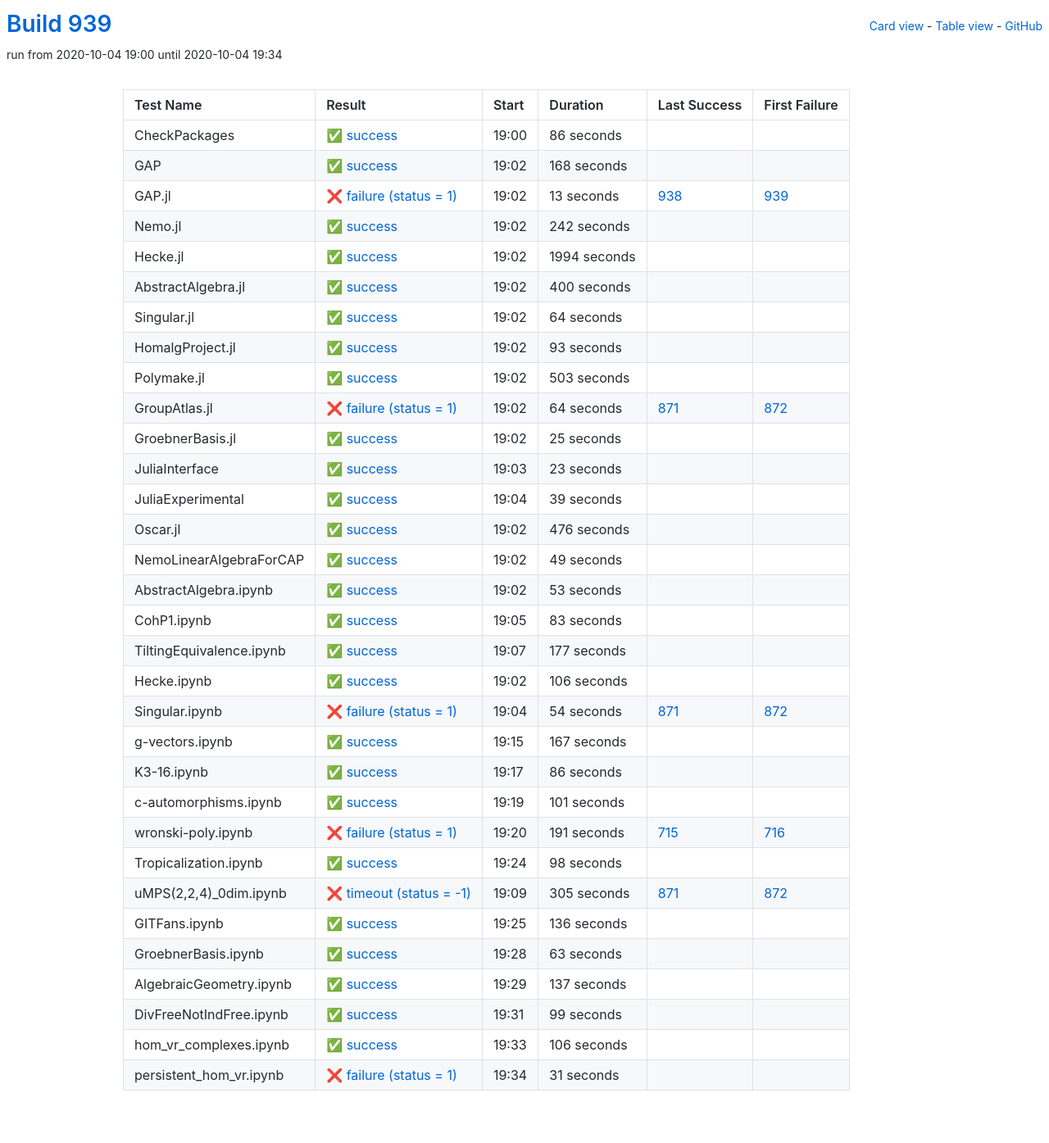
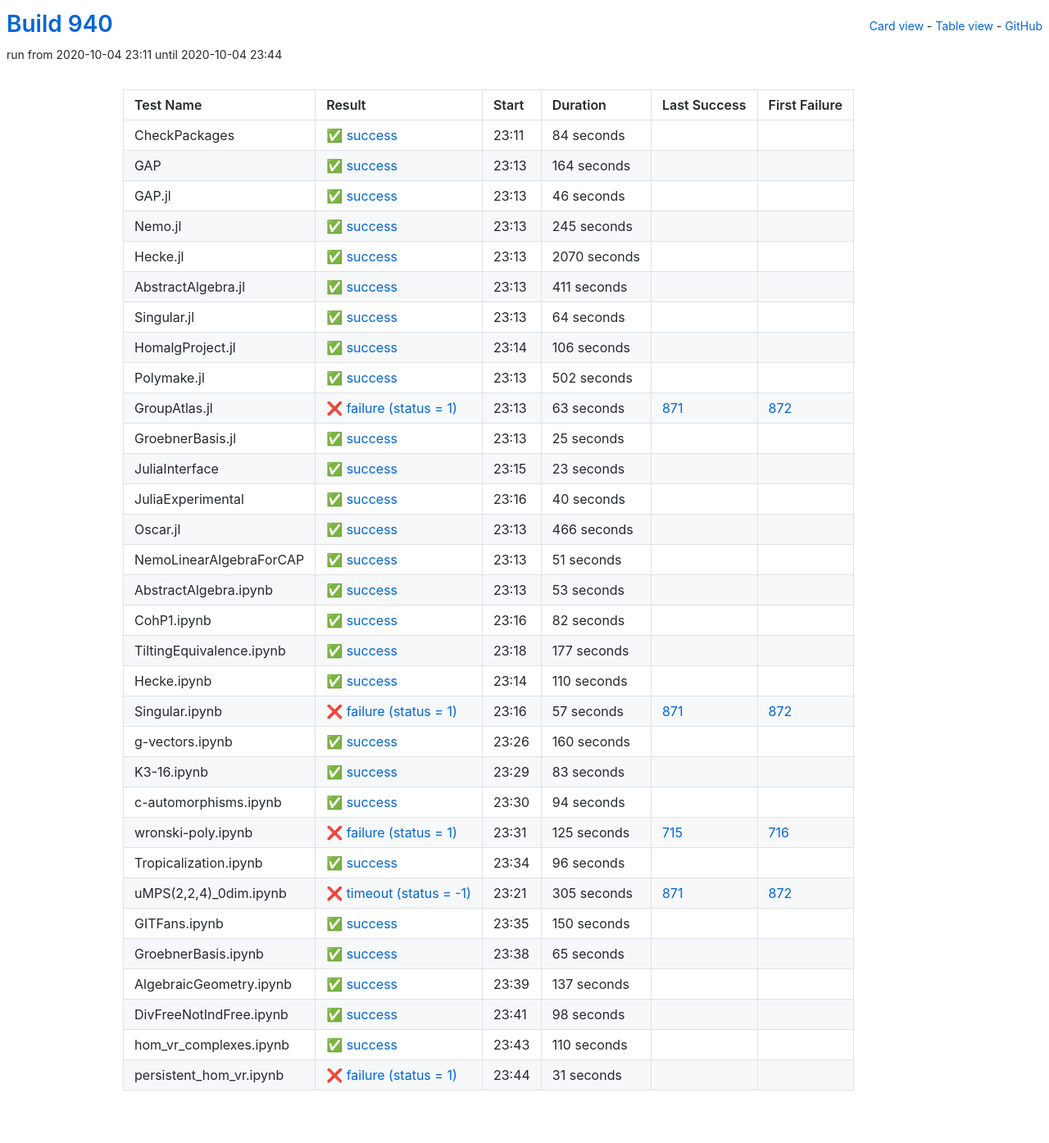
Before and after one commit to oscar-system/oscar-ci-status-stable, a Jekyll site: the page built from table.html, in a window 1280 px wide. Shown: the whole page at 82% size. Built offline with Jekyll 4.4.1, drawn with Linux system fonts in a browser that asks for light colours.

Commit message:
Build #940

```diff
--- a/_data/ci.yml
+++ b/_data/ci.yml
@@ -1,6 +1,6 @@
 ---
-build: 939
-build_url: https://oscarci.mathematik.uni-kl.de/job/oscar-stable/939/
+build: 940
+build_url: https://oscarci.mathematik.uni-kl.de/job/oscar-stable/940/
 job: oscar-stable
 organization: oscar-system
 repo: oscar-ci-status-stable
@@ -8,80 +8,80 @@ repourl: https://github.com/oscar-system/oscar-ci-status-stable
 tests:
 - name: CheckPackages
   id: checkpackages
-  log: https://oscarci.mathematik.uni-kl.de/job/oscar-stable/939/artifact/logs/build-939/CheckPackages.log
-  start: 2020-10-04 19:00
+  log: https://oscarci.mathematik.uni-kl.de/job/oscar-stable/940/artifact/logs/build-940/CheckPackages.log
+  start: 2020-10-04 23:11
   success: true
   exitcode: 0
   status: success
-  duration: 86
+  duration: 84
   last_success: false
   last_success_url:
   first_failure: false
   first_failure_url:
 - name: GAP
   id: gap
-  log: https://oscarci.mathematik.uni-kl.de/job/oscar-stable/939/artifact/logs/build-939/GAP.log
-  start: 2020-10-04 19:02
+  log: https://oscarci.mathematik.uni-kl.de/job/oscar-stable/940/artifact/logs/build-940/GAP.log
+  start: 2020-10-04 23:13
   success: true
   exitcode: 0
   status: success
-  duration: 168
+  duration: 164
   last_success: false
   last_success_url:
   first_failure: false
   first_failure_url:
 - name: GAP.jl
   id: gap-jl
-  log: https://oscarci.mathematik.uni-kl.de/job/oscar-stable/939/artifact/logs/build-939/GAP.jl.log
-  start: 2020-10-04 19:02
-  success: false
-  exitcode: 1
-  status: failure
-  duration: 13
-  last_success: 938
-  last_success_url: https://oscarci.mathematik.uni-kl.de/job/oscar-stable/938/
-  first_failure: 939
-  first_failure_url: https://oscarci.mathematik.uni-kl.de/job/oscar-stable/939/
-- name: Nemo.jl
-  id: nemo-jl
-  log: https://oscarci.mathematik.uni-kl.de/job/oscar-stable/939/artifact/logs/build-939/Nemo.jl.log
-  start: 2020-10-04 19:02
+  log: https://oscarci.mathematik.uni-kl.de/job/oscar-stable/940/artifact/logs/build-940/GAP.jl.log
+  start: 2020-10-04 23:13
   success: true
   exitcode: 0
   status: success
-  duration: 242
+  duration: 46
+  last_success: false
+  last_success_url:
+  first_failure: false
+  first_failure_url:
+- name: Nemo.jl
+  id: nemo-jl
+  log: https://oscarci.mathematik.uni-kl.de/job/oscar-stable/940/artifact/logs/build-940/Nemo.jl.log
+  start: 2020-10-04 23:13
+  success: true
+  exitcode: 0
+  status: success
+  duration: 245
   last_success: false
   last_success_url:
   first_failure: false
   first_failure_url:
 - name: Hecke.jl
   id: hecke-jl
-  log: https://oscarci.mathematik.uni-kl.de/job/oscar-stable/939/artifact/logs/build-939/Hecke.jl.log
-  start: 2020-10-04 19:02
+  log: https://oscarci.mathematik.uni-kl.de/job/oscar-stable/940/artifact/logs/build-940/Hecke.jl.log
+  start: 2020-10-04 23:13
   success: true
   exitcode: 0
   status: success
-  duration: 1994
+  duration: 2070
   last_success: false
   last_success_url:
   first_failure: false
   first_failure_url:
 - name: AbstractAlgebra.jl
   id: abstractalgebra-jl
-  log: https://oscarci.mathematik.uni-kl.de/job/oscar-stable/939/artifact/logs/build-939/AbstractAlgebra.jl.log
-  start: 2020-10-04 19:02
+  log: https://oscarci.mathematik.uni-kl.de/job/oscar-stable/940/artifact/logs/build-940/AbstractAlgebra.jl.log
+  start: 2020-10-04 23:13
   success: true
   exitcode: 0
   status: success
-  duration: 400
+  duration: 411
   last_success: false
   last_success_url:
   first_failure: false
   first_failure_url:
 - name: Singular.jl
   id: singular-jl
-  log: https://oscarci.mathematik.uni-kl.de/job/oscar-stable/939/artifact/logs/build-939/Singular.jl.log
-  start: 2020-10-04 19:02
+  log: https://oscarci.mathematik.uni-kl.de/job/oscar-stable/940/artifact/logs/build-940/Singular.jl.log
+  start: 2020-10-04 23:13
   success: true
   exitcode: 0
   status: success
@@ -92,44 +92,44 @@ tests:
   first_failure_url:
 - name: HomalgProject.jl
   id: homalgproject-jl
-  log: https://oscarci.mathematik.uni-kl.de/job/oscar-stable/939/artifact/logs/build-939/HomalgProject.jl.log
-  start: 2020-10-04 19:02
+  log: https://oscarci.mathematik.uni-kl.de/job/oscar-stable/940/artifact/logs/build-940/HomalgProject.jl.log
+  start: 2020-10-04 23:14
   success: true
   exitcode: 0
   status: success
-  duration: 93
+  duration: 106
   last_success: false
   last_success_url:
   first_failure: false
   first_failure_url:
 - name: Polymake.jl
   id: polymake-jl
-  log: https://oscarci.mathematik.uni-kl.de/job/oscar-stable/939/artifact/logs/build-939/Polymake.jl.log
-  start: 2020-10-04 19:02
+  log: https://oscarci.mathematik.uni-kl.de/job/oscar-stable/940/artifact/logs/build-940/Polymake.jl.log
+  start: 2020-10-04 23:13
   success: true
   exitcode: 0
   status: success
-  duration: 503
+  duration: 502
   last_success: false
   last_success_url:
   first_failure: false
   first_failure_url:
 - name: GroupAtlas.jl
   id: groupatlas-jl
-  log: https://oscarci.mathematik.uni-kl.de/job/oscar-stable/939/artifact/logs/build-939/GroupAtlas.jl.log
-  start: 2020-10-04 19:02
+  log: https://oscarci.mathematik.uni-kl.de/job/oscar-stable/940/artifact/logs/build-940/GroupAtlas.jl.log
+  start: 2020-10-04 23:13
   success: false
   exitcode: 1
   status: failure
-  duration: 64
+  duration: 63
   last_success: 871
   last_success_url: https://oscarci.mathematik.uni-kl.de/job/oscar-stable/871/
   first_failure: 872
   first_failure_url: https://oscarci.mathematik.uni-kl.de/job/oscar-stable/872/
 - name: GroebnerBasis.jl
   id: groebnerbasis-jl
-  log: https://oscarci.mathematik.uni-kl.de/job/oscar-stable/939/artifact/logs/build-939/GroebnerBasis.jl.log
-  start: 2020-10-04 19:02
+  log: https://oscarci.mathematik.uni-kl.de/job/oscar-stable/940/artifact/logs/build-940/GroebnerBasis.jl.log
+  start: 2020-10-04 23:13
   success: true
   exitcode: 0
   status: success
@@ -140,8 +140,8 @@ tests:
   first_failure_url:
 - name: JuliaInterface
   id: juliainterface
-  log: https://oscarci.mathematik.uni-kl.de/job/oscar-stable/939/artifact/logs/build-939/JuliaInterface.log
-  start: 2020-10-04 19:03
+  log: https://oscarci.mathematik.uni-kl.de/job/oscar-stable/940/artifact/logs/build-940/JuliaInterface.log
+  start: 2020-10-04 23:15
   success: true
   exitcode: 0
   status: success
@@ -152,44 +152,44 @@ tests:
   first_failure_url:
 - name: JuliaExperimental
   id: juliaexperimental
-  log: https://oscarci.mathematik.uni-kl.de/job/oscar-stable/939/artifact/logs/build-939/JuliaExperimental.log
-  start: 2020-10-04 19:04
+  log: https://oscarci.mathematik.uni-kl.de/job/oscar-stable/940/artifact/logs/build-940/JuliaExperimental.log
+  start: 2020-10-04 23:16
   success: true
   exitcode: 0
   status: success
-  duration: 39
+  duration: 40
   last_success: false
   last_success_url:
   first_failure: false
   first_failure_url:
 - name: Oscar.jl
   id: oscar-jl
-  log: https://oscarci.mathematik.uni-kl.de/job/oscar-stable/939/artifact/logs/build-939/Oscar.jl.log
-  start: 2020-10-04 19:02
+  log: https://oscarci.mathematik.uni-kl.de/job/oscar-stable/940/artifact/logs/build-940/Oscar.jl.log
+  start: 2020-10-04 23:13
   success: true
   exitcode: 0
   status: success
-  duration: 476
+  duration: 466
   last_success: false
   last_success_url:
   first_failure: false
   first_failure_url:
 - name: NemoLinearAlgebraForCAP
   id: nemolinearalgebraforcap
-  log: https://oscarci.mathematik.uni-kl.de/job/oscar-stable/939/artifact/logs/build-939/NemoLinearAlgebraForCAP.log
-  start: 2020-10-04 19:02
+  log: https://oscarci.mathematik.uni-kl.de/job/oscar-stable/940/artifact/logs/build-940/NemoLinearAlgebraForCAP.log
+  start: 2020-10-04 23:13
   success: true
   exitcode: 0
   status: success
-  duration: 49
+  duration: 51
   last_success: false
   last_success_url:
   first_failure: false
   first_failure_url:
 - name: AbstractAlgebra.ipynb
   id: abstractalgebra-ipynb
-  log: https://oscarci.mathematik.uni-kl.de/job/oscar-stable/939/artifact/logs/build-939/AbstractAlgebra.ipynb.log
-  start: 2020-10-04 19:02
+  log: https://oscarci.mathematik.uni-kl.de/job/oscar-stable/940/artifact/logs/build-940/AbstractAlgebra.ipynb.log
+  start: 2020-10-04 23:13
   success: true
   exitcode: 0
   status: success
@@ -200,20 +200,20 @@ tests:
   first_failure_url:
 - name: CohP1.ipynb
   id: cohp1-ipynb
-  log: https://oscarci.mathematik.uni-kl.de/job/oscar-stable/939/artifact/logs/build-939/CohP1.ipynb.log
-  start: 2020-10-04 19:05
+  log: https://oscarci.mathematik.uni-kl.de/job/oscar-stable/940/artifact/logs/build-940/CohP1.ipynb.log
+  start: 2020-10-04 23:16
   success: true
   exitcode: 0
   status: success
-  duration: 83
+  duration: 82
   last_success: false
   last_success_url:
   first_failure: false
   first_failure_url:
 - name: TiltingEquivalence.ipynb
   id: tiltingequivalence-ipynb
-  log: https://oscarci.mathematik.uni-kl.de/job/oscar-stable/939/artifact/logs/build-939/TiltingEquivalence.ipynb.log
-  start: 2020-10-04 19:07
+  log: https://oscarci.mathematik.uni-kl.de/job/oscar-stable/940/artifact/logs/build-940/TiltingEquivalence.ipynb.log
+  start: 2020-10-04 23:18
   success: true
   exitcode: 0
   status: success
@@ -224,92 +224,92 @@ tests:
   first_failure_url:
 - name: Hecke.ipynb
   id: hecke-ipynb
-  log: https://oscarci.mathematik.uni-kl.de/job/oscar-stable/939/artifact/logs/build-939/Hecke.ipynb.log
-  start: 2020-10-04 19:02
+  log: https://oscarci.mathematik.uni-kl.de/job/oscar-stable/940/artifact/logs/build-940/Hecke.ipynb.log
+  start: 2020-10-04 23:14
   success: true
   exitcode: 0
   status: success
-  duration: 106
+  duration: 110
   last_success: false
   last_success_url:
   first_failure: false
   first_failure_url:
 - name: Singular.ipynb
   id: singular-ipynb
-  log: https://oscarci.mathematik.uni-kl.de/job/oscar-stable/939/artifact/logs/build-939/Singular.ipynb.log
-  start: 2020-10-04 19:04
+  log: https://oscarci.mathematik.uni-kl.de/job/oscar-stable/940/artifact/logs/build-940/Singular.ipynb.log
+  start: 2020-10-04 23:16
   success: false
   exitcode: 1
   status: failure
-  duration: 54
+  duration: 57
   last_success: 871
   last_success_url: https://oscarci.mathematik.uni-kl.de/job/oscar-stable/871/
   first_failure: 872
   first_failure_url: https://oscarci.mathematik.uni-kl.de/job/oscar-stable/872/
 - name: g-vectors.ipynb
   id: g-vectors-ipynb
-  log: https://oscarci.mathematik.uni-kl.de/job/oscar-stable/939/artifact/logs/build-939/g-vectors.ipynb.log
-  start: 2020-10-04 19:15
+  log: https://oscarci.mathematik.uni-kl.de/job/oscar-stable/940/artifact/logs/build-940/g-vectors.ipynb.log
+  start: 2020-10-04 23:26
   success: true
   exitcode: 0
   status: success
-  duration: 167
+  duration: 160
   last_success: false
   last_success_url:
   first_failure: false
   first_failure_url:
 - name: K3-16.ipynb
   id: k3-16-ipynb
-  log: https://oscarci.mathematik.uni-kl.de/job/oscar-stable/939/artifact/logs/build-939/K3-16.ipynb.log
-  start: 2020-10-04 19:17
+  log: https://oscarci.mathematik.uni-kl.de/job/oscar-stable/940/artifact/logs/build-940/K3-16.ipynb.log
+  start: 2020-10-04 23:29
   success: true
   exitcode: 0
   status: success
-  duration: 86
+  duration: 83
   last_success: false
   last_success_url:
   first_failure: false
   first_failure_url:
 - name: c-automorphisms.ipynb
   id: c-automorphisms-ipynb
-  log: https://oscarci.mathematik.uni-kl.de/job/oscar-stable/939/artifact/logs/build-939/c-automorphisms.ipynb.log
-  start: 2020-10-04 19:19
+  log: https://oscarci.mathematik.uni-kl.de/job/oscar-stable/940/artifact/logs/build-940/c-automorphisms.ipynb.log
+  start: 2020-10-04 23:30
   success: true
   exitcode: 0
   status: success
-  duration: 101
+  duration: 94
   last_success: false
   last_success_url:
   first_failure: false
   first_failure_url:
 - name: wronski-poly.ipynb
   id: wronski-poly-ipynb
-  log: https://oscarci.mathematik.uni-kl.de/job/oscar-stable/939/artifact/logs/build-939/wronski-poly.ipynb.log
-  start: 2020-10-04 19:20
+  log: https://oscarci.mathematik.uni-kl.de/job/oscar-stable/940/artifact/logs/build-940/wronski-poly.ipynb.log
+  start: 2020-10-04 23:31
   success: false
   exitcode: 1
   status: failure
-  duration: 191
+  duration: 125
   last_success: 715
   last_success_url: https://oscarci.mathematik.uni-kl.de/job/oscar-stable/715/
   first_failure: 716
   first_failure_url: https://oscarci.mathematik.uni-kl.de/job/oscar-stable/716/
 - name: Tropicalization.ipynb
   id: tropicalization-ipynb
-  log: https://oscarci.mathematik.uni-kl.de/job/oscar-stable/939/artifact/logs/build-939/Tropicalization.ipynb.log
-  start: 2020-10-04 19:24
+  log: https://oscarci.mathematik.uni-kl.de/job/oscar-stable/940/artifact/logs/build-940/Tropicalization.ipynb.log
+  start: 2020-10-04 23:34
   success: true
   exitcode: 0
   status: success
-  duration: 98
+  duration: 96
   last_success: false
   last_success_url:
   first_failure: false
   first_failure_url:
 - name: uMPS(2,2,4)_0dim.ipynb
   id: umps-2-2-4-0dim-ipynb
-  log: https://oscarci.mathematik.uni-kl.de/job/oscar-stable/939/artifact/logs/build-939/uMPS-2-2-4-_0dim.ipynb.log
-  start: 2020-10-04 19:09
+  log: https://oscarci.mathematik.uni-kl.de/job/oscar-stable/940/artifact/logs/build-940/uMPS-2-2-4-_0dim.ipynb.log
+  start: 2020-10-04 23:21
   success: false
   exitcode: -1
   status: timeout
@@ -320,32 +320,32 @@ tests:
   first_failure_url: https://oscarci.mathematik.uni-kl.de/job/oscar-stable/872/
 - name: GITFans.ipynb
   id: gitfans-ipynb
-  log: https://oscarci.mathematik.uni-kl.de/job/oscar-stable/939/artifact/logs/build-939/GITFans.ipynb.log
-  start: 2020-10-04 19:25
+  log: https://oscarci.mathematik.uni-kl.de/job/oscar-stable/940/artifact/logs/build-940/GITFans.ipynb.log
+  start: 2020-10-04 23:35
   success: true
   exitcode: 0
   status: success
-  duration: 136
+  duration: 150
   last_success: false
   last_success_url:
   first_failure: false
   first_failure_url:
 - name: GroebnerBasis.ipynb
   id: groebnerbasis-ipynb
-  log: https://oscarci.mathematik.uni-kl.de/job/oscar-stable/939/artifact/logs/build-939/GroebnerBasis.ipynb.log
-  start: 2020-10-04 19:28
+  log: https://oscarci.mathematik.uni-kl.de/job/oscar-stable/940/artifact/logs/build-940/GroebnerBasis.ipynb.log
+  start: 2020-10-04 23:38
   success: true
   exitcode: 0
   status: success
-  duration: 63
+  duration: 65
   last_success: false
   last_success_url:
   first_failure: false
   first_failure_url:
 - name: AlgebraicGeometry.ipynb
   id: algebraicgeometry-ipynb
-  log: https://oscarci.mathematik.uni-kl.de/job/oscar-stable/939/artifact/logs/build-939/AlgebraicGeometry.ipynb.log
-  start: 2020-10-04 19:29
+  log: https://oscarci.mathematik.uni-kl.de/job/oscar-stable/940/artifact/logs/build-940/AlgebraicGeometry.ipynb.log
+  start: 2020-10-04 23:39
   success: true
   exitcode: 0
   status: success
@@ -356,32 +356,32 @@ tests:
   first_failure_url:
 - name: DivFreeNotIndFree.ipynb
   id: divfreenotindfree-ipynb
-  log: https://oscarci.mathematik.uni-kl.de/job/oscar-stable/939/artifact/logs/build-939/DivFreeNotIndFree.ipynb.log
-  start: 2020-10-04 19:31
+  log: https://oscarci.mathematik.uni-kl.de/job/oscar-stable/940/artifact/logs/build-940/DivFreeNotIndFree.ipynb.log
+  start: 2020-10-04 23:41
   success: true
   exitcode: 0
   status: success
-  duration: 99
+  duration: 98
   last_success: false
   last_success_url:
   first_failure: false
   first_failure_url:
 - name: hom_vr_complexes.ipynb
   id: hom-vr-complexes-ipynb
-  log: https://oscarci.mathematik.uni-kl.de/job/oscar-stable/939/artifact/logs/build-939/hom_vr_complexes.ipynb.log
-  start: 2020-10-04 19:33
+  log: https://oscarci.mathematik.uni-kl.de/job/oscar-stable/940/artifact/logs/build-940/hom_vr_complexes.ipynb.log
+  start: 2020-10-04 23:43
   success: true
   exitcode: 0
   status: success
-  duration: 106
+  duration: 110
   last_success: false
   last_success_url:
   first_failure: false
   first_failure_url:
 - name: persistent_hom_vr.ipynb
   id: persistent-hom-vr-ipynb
-  log: https://oscarci.mathematik.uni-kl.de/job/oscar-stable/939/artifact/logs/build-939/persistent_hom_vr.ipynb.log
-  start: 2020-10-04 19:34
+  log: https://oscarci.mathematik.uni-kl.de/job/oscar-stable/940/artifact/logs/build-940/persistent_hom_vr.ipynb.log
+  start: 2020-10-04 23:44
   success: false
   exitcode: 1
   status: failure
```
Also changed, not shown: README.md.
